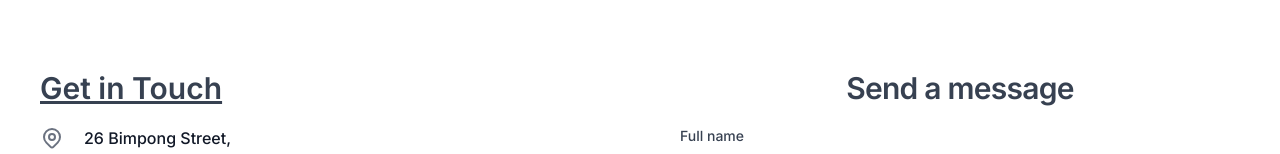
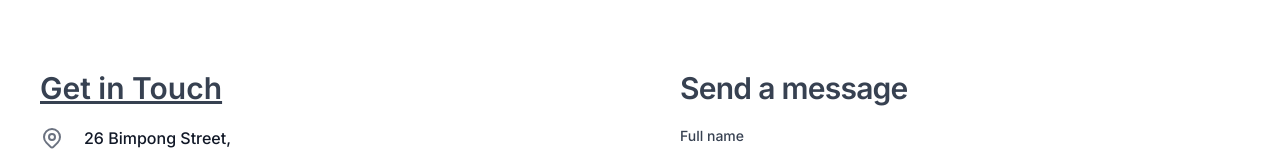
Before and after one commit to cnaallotey/appgharageWebsite, a Vue app: page /contact in a window 1280 px wide. Shown: the part 246-400 px from the top of the page. Built offline with nearby package versions, Linux system fonts and the light colour scheme.

Commit message:
contact form

```diff
--- a/src/components/contact.vue
+++ b/src/components/contact.vue
@@ -122,7 +122,7 @@
         </div>
         <form class="w-fll md:w-1/2 py-10 px-0 md:px-10 space-y-5 bg-white">
           <p
-            class="font-semibold text-2xl md:text-3xl tracking-tight text-gray-700 text-left md:text-center"
+            class="font-semibold text-2xl md:text-3xl tracking-tight text-gray-700 text-left"
           >
             Send a message
           </p>
```
